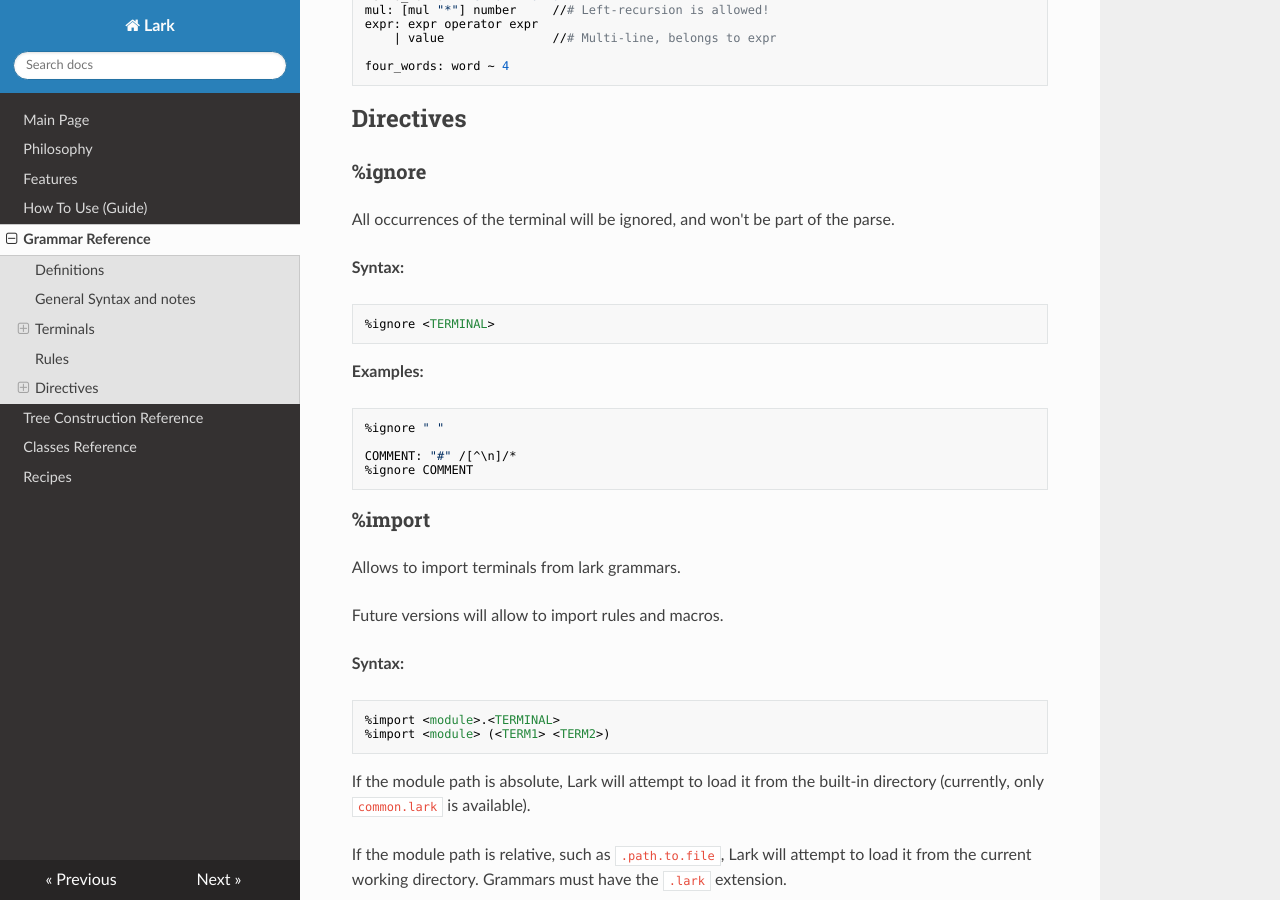
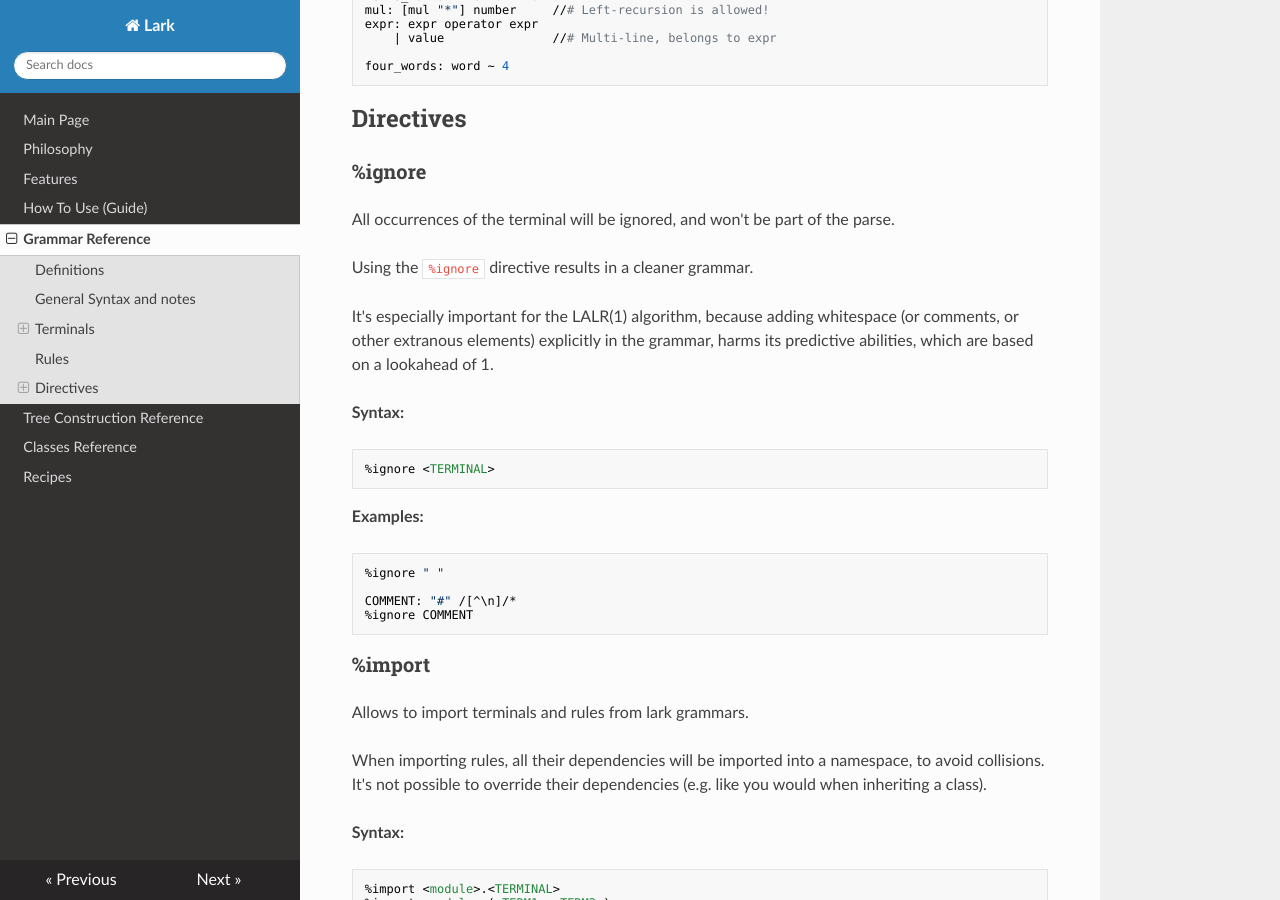
Before and after one commit to lark-parser/lark, an MkDocs documentation site: the page built from docs/grammar.md, in a window 1280 px wide and 900 px high, scrolled down 2549 px. Built offline with MkDocs 1.6.1, drawn with Linux system fonts in a browser that asks for light colours; nearby versions of some CDN libraries; old or Windows-style settings are respelled for this version of MkDocs.

Commit message:
Improved docs

````diff
--- a/docs/grammar.md
+++ b/docs/grammar.md
@@ -109,6 +109,10 @@ four_words: word ~ 4
 
 All occurrences of the terminal will be ignored, and won't be part of the parse.
 
+Using the `%ignore` directive results in a cleaner grammar.
+
+It's especially important for the LALR(1) algorithm, because adding whitespace (or comments, or other extranous elements) explicitly in the grammar, harms its predictive abilities, which are based on a lookahead of 1.
+
 **Syntax:**
 ```html
 %ignore <TERMINAL>
@@ -122,9 +126,9 @@ COMMENT: "#" /[^\n]/*
 ```
 ### %import
 
-Allows to import terminals from lark grammars.
+Allows to import terminals and rules from lark grammars.
 
-Future versions will allow to import rules and macros.
+When importing rules, all their dependencies will be imported into a namespace, to avoid collisions. It's not possible to override their dependencies (e.g. like you would when inheriting a class).
 
 **Syntax:**
 ```html
````
Also changed, not shown: docs/features.md (+3 -3 lines), docs/philosophy.md (+1 -1 lines), docs/recipes.md (+2 -0 lines).
